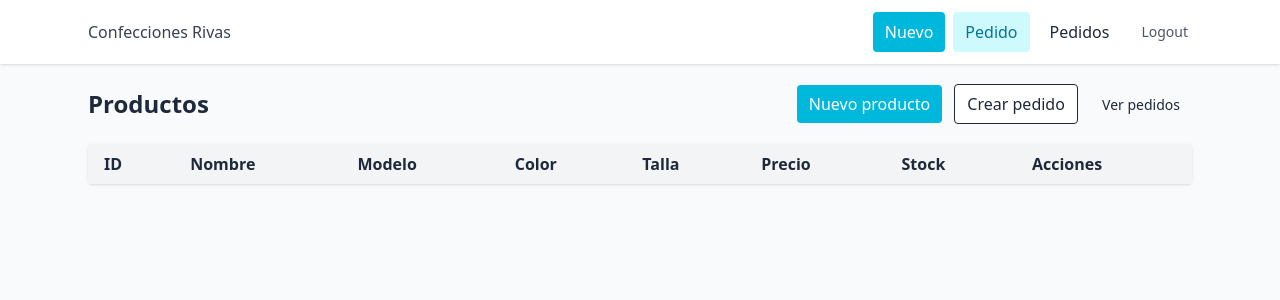
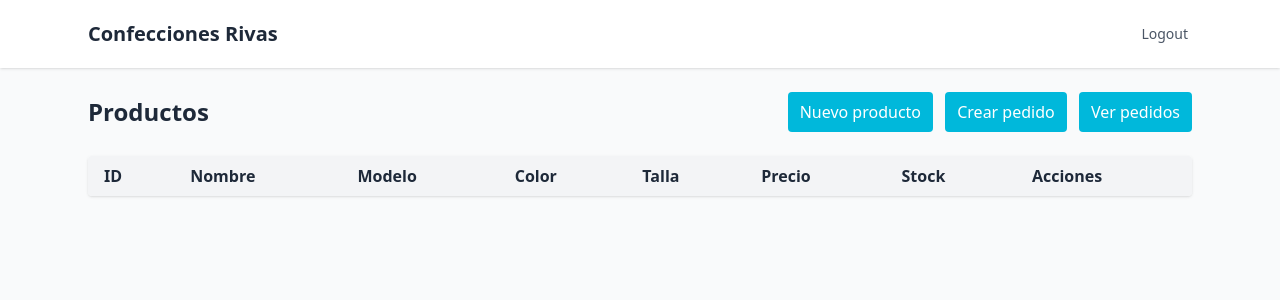
Before and after one commit to CodeNovaGZ/Inventario_Empresa, a Flask app: page /products in a window 1280 px wide. Shown: the top 300 px of the page. Run offline with Flask 3, Linux system fonts and the light colour scheme; the visitor is signed in with stand-in values (Sample User, id 1); lists and menus that the app fills with data are empty.

Commit message:
Eliminacion de botones de navbar ya que son algo inservibles, adicion de animaciones y cambio de cursor al pasar sobre los botones, cambio de fuente de confecciones rivas

```diff
--- a/templates/base.html
+++ b/templates/base.html
@@ -11,13 +11,10 @@
     <div class="max-w-6xl mx-auto px-4">
       <div class="flex justify-between">
         <div class="flex space-x-4">
-          <a href="{{ url_for('products') }}" class="flex items-center py-5 px-2 text-gray-700">Confecciones Rivas</a>
+          <a href="{{ url_for('products') }}" class="flex items-center py-5 px-2 text-xl font-bold no-underline inline-block hover:scale-105">Confecciones Rivas</a>
         </div>
         <div class="flex items-center space-x-2">
-          <a href="{{ url_for('product_new') }}" class="py-2 px-3 bg-cyan-500 text-white rounded">Nuevo</a>
-          <a href="{{ url_for('order_new') }}" class="py-2 px-3 bg-cyan-100 text-cyan-700 rounded">Pedido</a>
-          <a href="{{ url_for('orders') }}" class="py-2 px-3">Pedidos</a>
-          <a href="{{ url_for('logout') }}" class="py-2 px-3 text-sm text-gray-600">Logout</a>
+          <a href="{{ url_for('logout') }}" class="py-2 px-3 text-sm text-gray-600 inline-block hover:scale-105">Logout</a>
         </div>
       </div>
     </div>
--- a/templates/order_form.html
+++ b/templates/order_form.html
@@ -13,9 +13,9 @@
       <input class="w-24 rounded border px-3 py-2" name="qty" type="number" value="1" min="1">
     </div>
   </div>
-  <button type="button" id="add" class="px-3 py-2 bg-gray-100 rounded">Agregar otro</button>
+  <button type="button" id="add" class="px-3 py-2 bg-gray-100 rounded hover:scale-105 cursor-pointer">Agregar otro</button>
 
-  <div class="flex space-x-2"><button class="px-4 py-2 bg-cyan-500 text-white rounded">Registrar pedido</button><a class="px-4 py-2 border rounded" href="{{ url_for('products') }}">Cancelar</a></div>
+  <div class="flex space-x-2"><button class="px-4 py-2 bg-cyan-500 text-white rounded hover:scale-105 cursor-pointer">Registrar pedido</button><a class="px-4 py-2 border rounded hover:scale-105" href="{{ url_for('products') }}">Cancelar</a></div>
 </form>
 
 <script>
--- a/templates/product_form.html
+++ b/templates/product_form.html
@@ -7,6 +7,6 @@
   <div><label class="block text-sm font-medium">Color</label><input class="mt-1 block w-full rounded border px-3 py-2" name="color" value="{{ product.color if product else '' }}"></div>
   <div><label class="block text-sm font-medium">Talla</label><input class="mt-1 block w-full rounded border px-3 py-2" name="size" value="{{ product.size if product else '' }}"></div>
   <div class="grid grid-cols-2 gap-4"><div><label class="block text-sm font-medium">Precio</label><input class="mt-1 block w-full rounded border px-3 py-2" name="price" type="number" step="0.01" value="{{ product.price if product else 0 }}"></div><div><label class="block text-sm font-medium">Stock</label><input class="mt-1 block w-full rounded border px-3 py-2" name="stock" type="number" value="{{ product.stock if product else 0 }}"></div></div>
-  <div class="flex space-x-2"><button class="px-4 py-2 bg-cyan-500 text-white rounded">Guardar</button><a class="px-4 py-2 border rounded" href="{{ url_for('products') }}">Cancelar</a></div>
+  <div class="flex space-x-2"><button class="px-4 py-2 bg-cyan-500 text-white rounded hover:scale-105 cursor-pointer">Guardar</button><a class="px-4 py-2 border rounded hover:scale-105" href="{{ url_for('products') }}">Cancelar</a></div>
 </form>
 {% endblock %}
--- a/templates/products.html
+++ b/templates/products.html
@@ -3,9 +3,9 @@
 <div class="flex justify-between items-center mb-6">
   <h1 class="text-2xl font-bold">Productos</h1>
   <div class="space-x-2">
-    <a class="px-3 py-2 bg-cyan-500 text-white rounded" href="{{ url_for('product_new') }}">Nuevo producto</a>
-    <a class="px-3 py-2 bg-white border rounded" href="{{ url_for('order_new') }}">Crear pedido</a>
-    <a class="px-3 py-2 text-sm" href="{{ url_for('orders') }}">Ver pedidos</a>
+    <a class="px-3 py-2 bg-cyan-500 text-white rounded inline-block hover:scale-105" href="{{ url_for('product_new') }}">Nuevo producto</a>
+    <a class="px-3 py-2 bg-cyan-500 text-white rounded inline-block hover:scale-105" href="{{ url_for('order_new') }}">Crear pedido</a>
+    <a class="px-3 py-2 bg-cyan-500 text-white rounded inline-block hover:scale-105" href="{{ url_for('orders') }}">Ver pedidos</a>
   </div>
 </div>
 <table class="min-w-full bg-white shadow rounded overflow-hidden">
@@ -20,9 +20,9 @@
         <td class="px-4 py-2">{{ p.id }}</td><td class="px-4 py-2">{{ p.name }}</td><td class="px-4 py-2">{{ p.model }}</td><td class="px-4 py-2">{{ p.color }}</td><td class="px-4 py-2">{{ p.size }}</td>
         <td class="px-4 py-2">{{ '%.2f'|format(p.price) }}</td><td class="px-4 py-2">{{ p.stock }}</td>
         <td class="px-4 py-2">
-          <a class="px-2 py-1 bg-blue-500 text-white rounded text-sm" href="{{ url_for('product_edit', pid=p.id) }}">Editar</a>
-          <form method="post" action="{{ url_for('product_delete', pid=p.id) }}" style="display:inline" onsubmit="return confirm('Eliminar?')">
-            <button class="px-2 py-1 bg-red-500 text-white rounded text-sm">Eliminar</button>
+          <a class="px-2 py-1 bg-blue-500 text-white rounded text-sm hover:scale-105 cursor-pointer transition-colors transition-transform duration-150 inline-block" href="{{ url_for('product_edit', pid=p.id) }}">Editar</a>
+          <form method="post" action="{{ url_for('product_delete', pid=p.id) }}" style="display:inline" onsubmit="return confirm('¿Deseas eliminar el producto?')">
+            <button class="px-2 py-1 bg-red-500 text-white rounded text-sm hover:scale-105 cursor-pointer">Eliminar</button>
           </form>
         </td>
       </tr>
```
